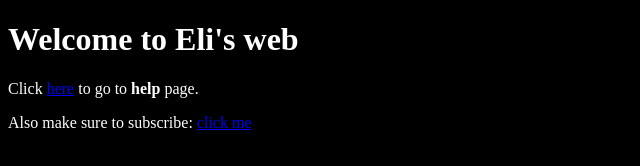
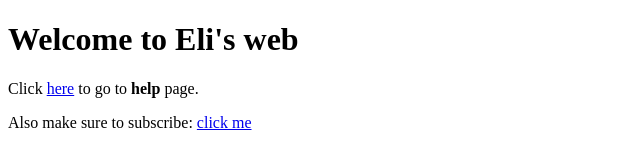
Before and after one commit to antojoarras/antojoarras.github.io, a plain HTML site: page index.html in a window 1280 px wide. Shown: the whole page, without its empty margins (0-640 px from the left). Drawn offline with Linux system fonts and the light colour scheme.

Commit message:
Update index.html

```diff
--- a/index.html
+++ b/index.html
@@ -9,8 +9,8 @@
     </title>
     <style>
     body {
-      background-color: black; /* Establecer el fondo inicial como negro */
-      color: white; /* Cambiar el color del texto para que sea visible */
+      background-color: white; /* Establecer el fondo inicial como negro */
+      color: black; /* Cambiar el color del texto para que sea visible */
     }
     #content {
       display: none; /* Ocultar el contenido inicialmente */
```
